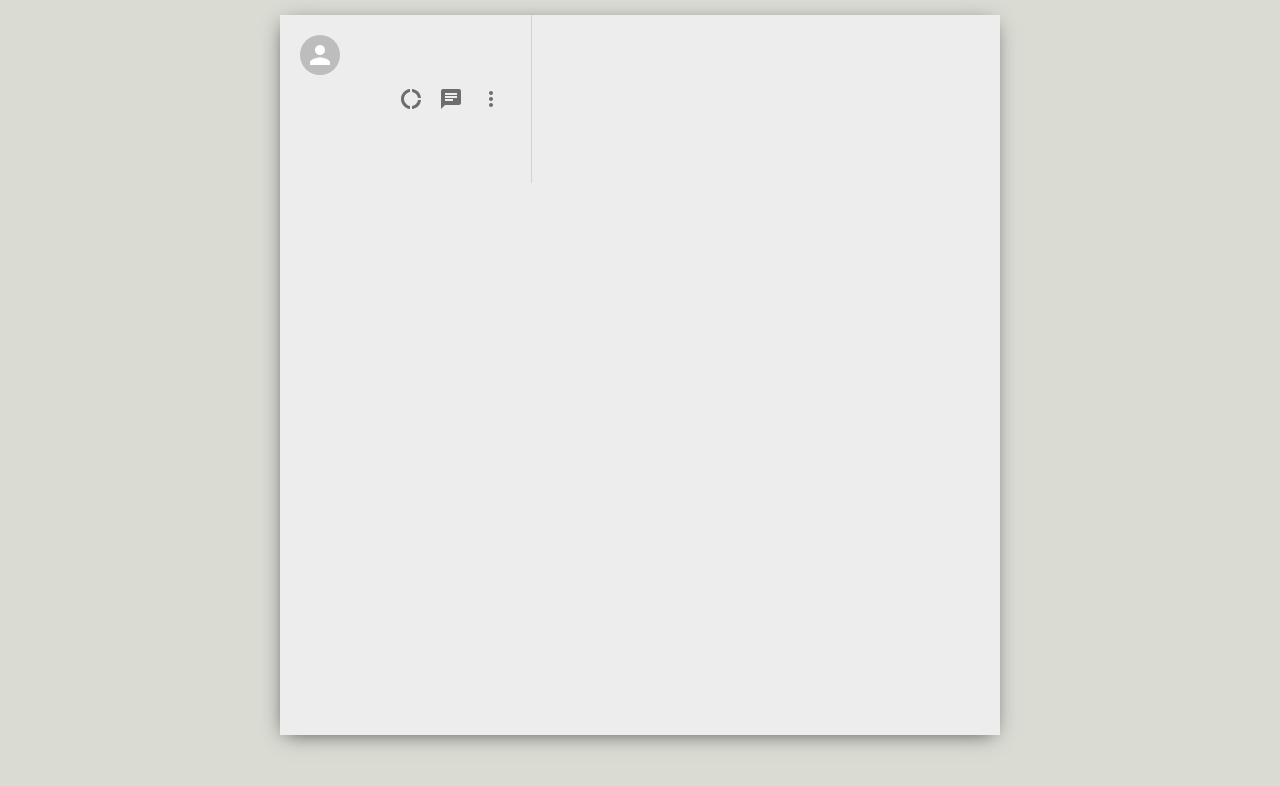
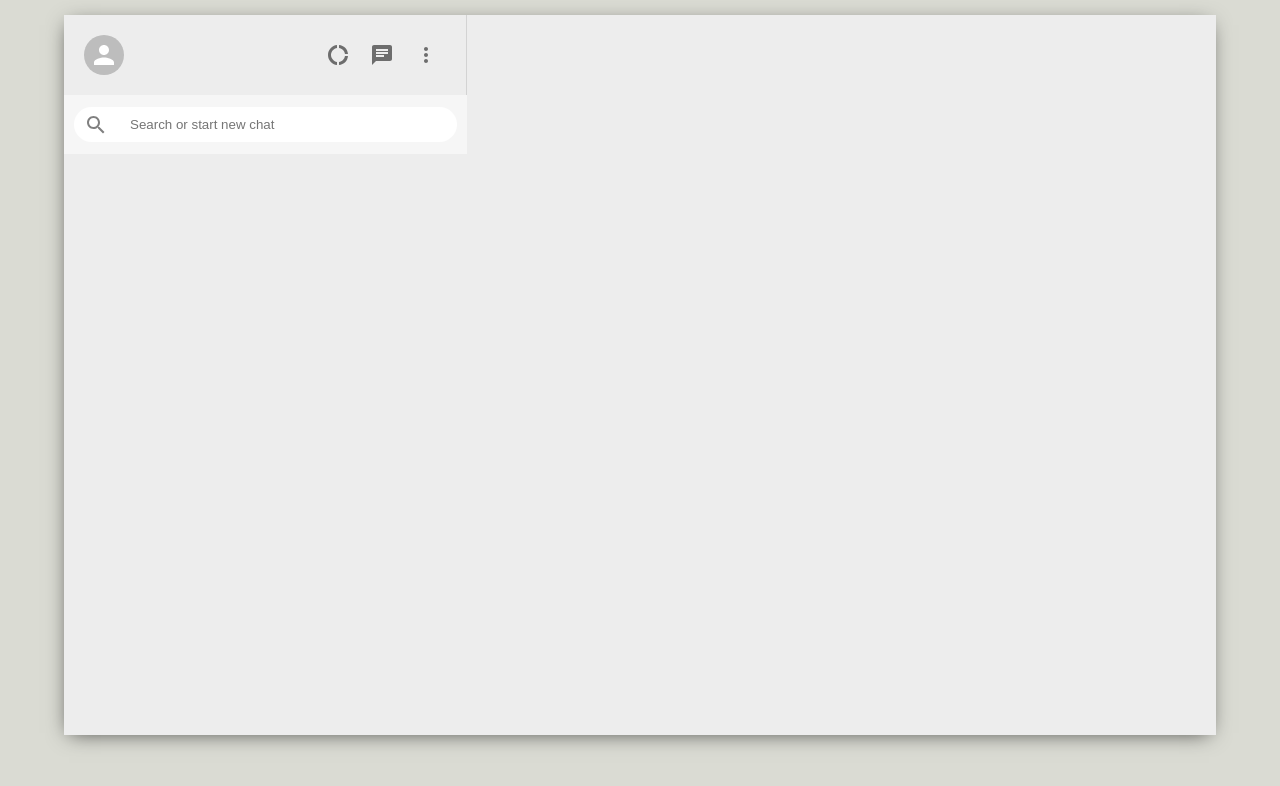
Before and after one commit to Araceli4690/whatsapp-clone, a React (Create React App) app: page / in a window 1280 px wide. Shown: the top 786 px of the page. Built offline with nearby package versions, Linux system fonts and the light colour scheme.

Commit message:
setup search bar and options menu on top part of sidebar

```diff
--- a/src/App.css
+++ b/src/App.css
@@ -9,7 +9,7 @@
   display: flex;
   background-color: #ededed;
   margin-top: -50px;
-  width: 90vh;
+  width: 90vw;
   height: 90vh;
   box-shadow: -1px 4px 20px -6px rgba(0,0,0,0.7);
 }
--- a/src/components/Sidebar/index.js
+++ b/src/components/Sidebar/index.js
@@ -4,6 +4,7 @@
 import DonutLargeIcon from '@mui/icons-material/DonutLarge';
 import ChatIcon from '@mui/icons-material/Chat';
 import MoreVertIcon from '@mui/icons-material/MoreVert';
+import { SearchOutlined } from '@mui/icons-material';
 
 
 function Sidebar() {
@@ -24,8 +25,16 @@
                 </div>
             </div>
 
-            <div className="sidebar__search"></div>
-            <div className="sidebar__chat"></div>
+            <div className="sidebar__search">
+                <div className="sidebar__searchContainer">
+                    <SearchOutlined />
+                    <input placeholder="Search or start new chat" type="text" />
+                </div>
+            </div>
+
+            <div className="sidebar__chats">
+
+            </div>
 
         </div>
     )
--- a/src/components/Sidebar/style.css
+++ b/src/components/Sidebar/style.css
@@ -1,5 +1,31 @@
 .sidebar{
+    display: flex;
+    flex-direction: column;
     flex: 0.35;
+}
+.sidebar__search{
+    display: flex;
+    align-items: center;
+    background-color: #f6f6f6;
+    height: 39px;
+    padding: 10px;
+}
+
+.sidebar__searchContainer{
+    display: flex;
+    align-items: center;
+    background-color: white;
+    width: 100%;
+    height: 35px;
+    border-radius: 20px;
+}
+.sidebar__searchContainer > .MuiSvgIcon-root{
+ color: gray;
+ padding: 10px;
+}
+.sidebar__searchContainer > input{
+    border: none;
+    margin-left: 10px;
 }
 .sidebar__header{
     display: flex;
@@ -11,7 +37,7 @@
     display: flex;
     align-items: center;
     justify-content: space-between;
-    min-height: 10vw;
+    min-width: 10vw;
 }
 .sidebar__headerRight > .MuiSvgIcon-root{
     margin-right: 2vw;
```
